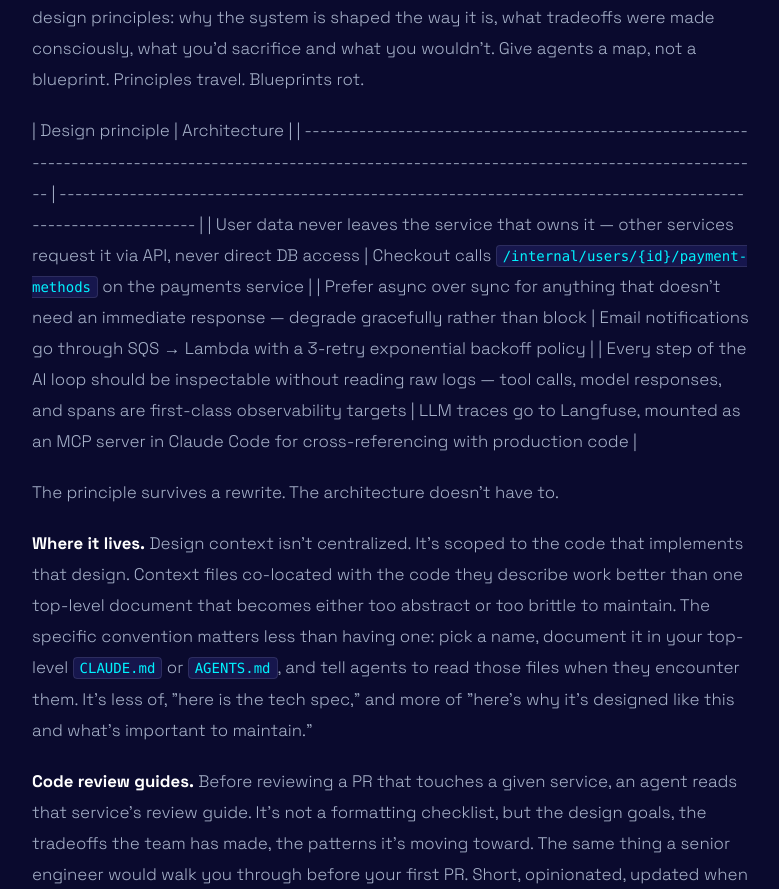
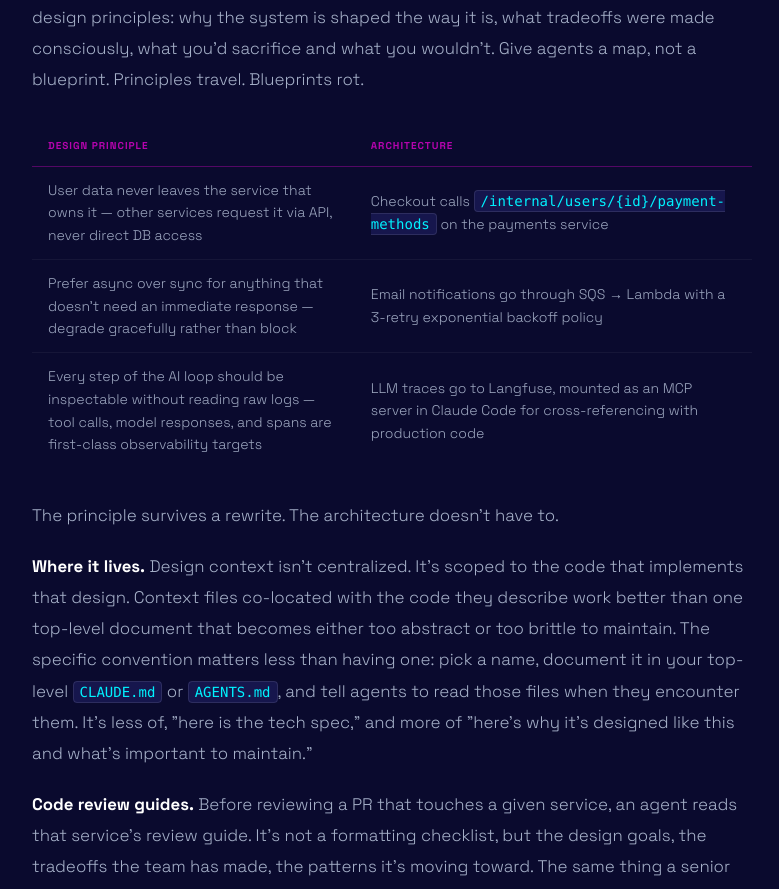
Before and after one commit to tristan-kenneth-tarpley/tristan-hq, a React (Vite) app in the folder personal-site/: page /essays/role-of-senior-eng-in-2026 in a window 1280 px wide. Shown: the part 1580-2469 px from the top of the page, without its empty margins (248-1027 px from the left). Built offline with nearby package versions, Linux system fonts and the light colour scheme.

Commit message:
add table rendering

```diff
--- a/personal-site/package.json
+++ b/personal-site/package.json
@@ -18,6 +18,7 @@
     "react-dom": "^19.2.0",
     "react-markdown": "^10.1.0",
     "react-router-dom": "^7.11.0",
+    "remark-gfm": "^4.0.1",
     "tailwind-merge": "^3.4.0"
   },
   "devDependencies": {
--- a/personal-site/src/pages/EssayPost.tsx
+++ b/personal-site/src/pages/EssayPost.tsx
@@ -1,6 +1,7 @@
 import { useParams, Navigate } from 'react-router-dom';
 import { motion } from 'framer-motion';
 import ReactMarkdown from 'react-markdown';
+import remarkGfm from 'remark-gfm';
 import { getEssay } from '../utils/essays';
 import Footer from '../components/Footer';
 import SiteNav from '../components/SiteNav';
@@ -51,6 +52,7 @@ export default function EssayPost() {
           {/* Prose */}
           <div className="essay-prose">
             <ReactMarkdown
+              remarkPlugins={[remarkGfm]}
               components={{
                 h1: ({ children }) => (
                   <h1 className="text-3xl font-black italic tracking-tight text-white mt-12 mb-4 first:mt-0">
@@ -123,6 +125,28 @@ export default function EssayPost() {
                 hr: () => (
                   <div className="my-10 h-px bg-gradient-to-r from-[#ff00e5]/20 via-white/10 to-transparent" />
                 ),
+                table: ({ children }) => (
+                  <div className="overflow-x-auto my-8">
+                    <table className="w-full text-sm border-collapse">{children}</table>
+                  </div>
+                ),
+                thead: ({ children }) => (
+                  <thead className="border-b border-[#ff00e5]/30">{children}</thead>
+                ),
+                tbody: ({ children }) => (
+                  <tbody className="divide-y divide-white/5">{children}</tbody>
+                ),
+                tr: ({ children }) => <tr className="group">{children}</tr>,
+                th: ({ children }) => (
+                  <th className="text-left px-4 py-3 text-[10px] font-black uppercase tracking-widest text-[#ff00e5]/70">
+                    {children}
+                  </th>
+                ),
+                td: ({ children }) => (
+                  <td className="px-4 py-3 text-blue-100/70 font-medium leading-relaxed group-hover:text-blue-100/90 transition-colors">
+                    {children}
+                  </td>
+                ),
               }}
             >
               {essay.content}
```
Also changed, not shown: 1 other file (tests, documents, lock files or other folders).
